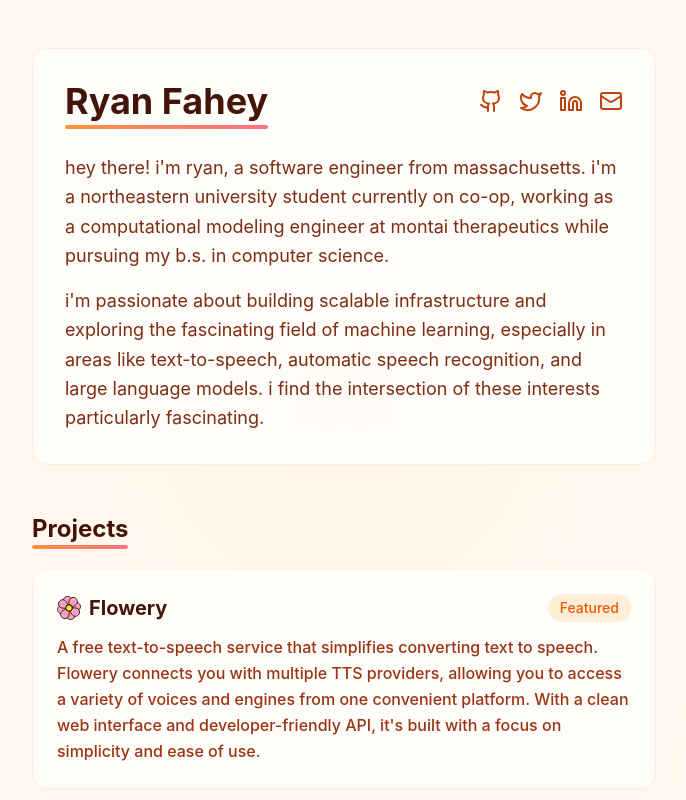
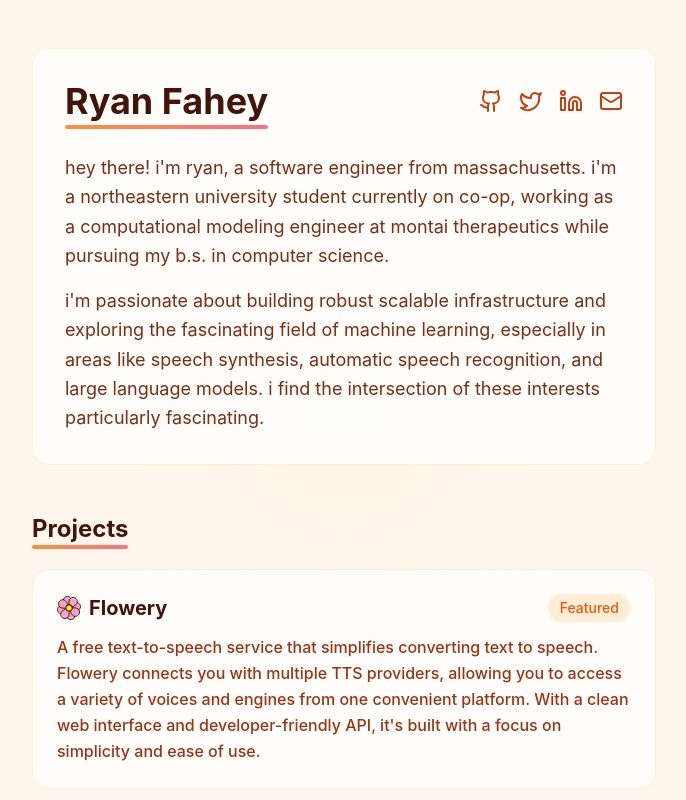
Before and after one commit to Ryan5453/ryan5453, a React (Vite) app: page / in a window 1280 px wide. Shown: the top 800 px of the page, without its empty margins (296-982 px from the left). Built offline with nearby package versions, Linux system fonts and the light colour scheme; no server answers.

Commit message:
add lfm link

```diff
--- a/src/Portfolio.tsx
+++ b/src/Portfolio.tsx
@@ -96,7 +96,7 @@
                 hey there! i'm ryan, a software engineer from massachusetts. i'm a northeastern university student currently on co-op, working as a computational modeling engineer at montai therapeutics while pursuing my b.s. in computer science.
               </p>
               <p className="text-lg text-orange-900 leading-relaxed">
-                i'm passionate about building scalable infrastructure and exploring the fascinating field of machine learning, especially in areas like text-to-speech, automatic speech recognition, and large language models. i find the intersection of these interests particularly fascinating.
+                i'm passionate about building robust scalable infrastructure and exploring the fascinating field of machine learning, especially in areas like speech synthesis, automatic speech recognition, and large language models. i find the intersection of these interests particularly fascinating.
               </p>
             </div>
           </div>
@@ -171,6 +171,7 @@
               </span>
             </h2>
             {currentTrack && (
+              <a href="https://last.fm/user/Ryan5453" className="block">
                 <div className="flex mt-4">
                   <div className="relative">
                     <div className="absolute inset-0 -z-10 bg-gradient-to-br from-orange-300 to-rose-300 blur-xl opacity-90 rounded-xl scale-100" />
@@ -186,6 +187,7 @@
                     <div className="text-orange-700 mt-1">{currentTrack.album['#text']}</div>
                   </div>
                 </div>
+              </a>
             )}
           </div>
         </div>
```
Lines whose indentation alone changed are shown as unchanged.
